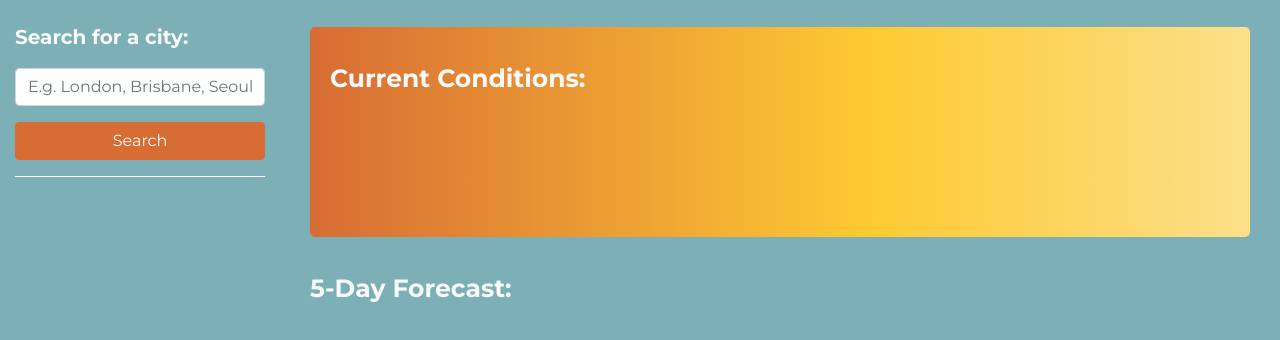
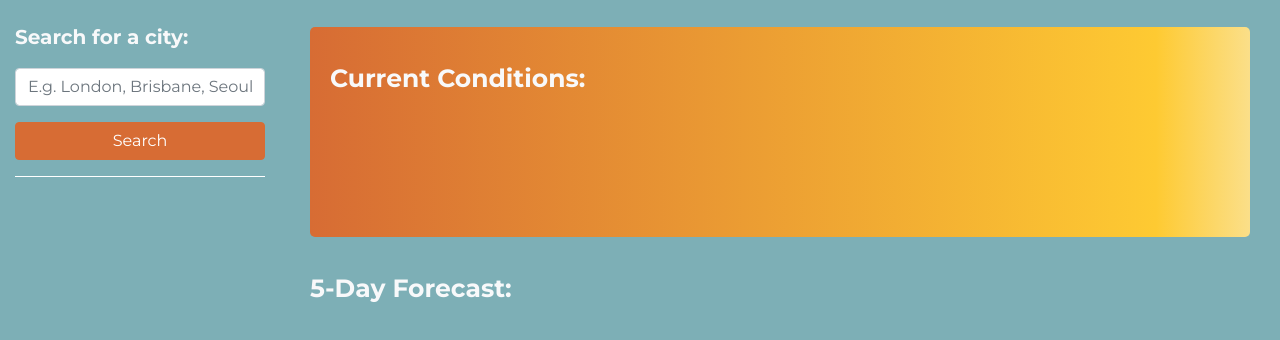
Before and after one commit to rileyjess/stratus-cloud, a plain HTML site: page index.html in a window 1280 px wide. Shown: the part 72-412 px from the top of the page. Drawn offline with nearby package versions, Linux system fonts and the light colour scheme.

Commit message:
Updated colors of the current conditions panel

```diff
--- a/assets/css/style.css
+++ b/assets/css/style.css
@@ -85,7 +85,7 @@ body {
     margin: 10px;
     margin-top: 0px;
     line-height: 0.5;
-    background: linear-gradient(to right, #d76c34, #FECA32 60%, #fbdf89);
+    background: linear-gradient(to right, #d76c34, #FECA32 90%, #fbdf89);
 }
 
 #icon {
```
